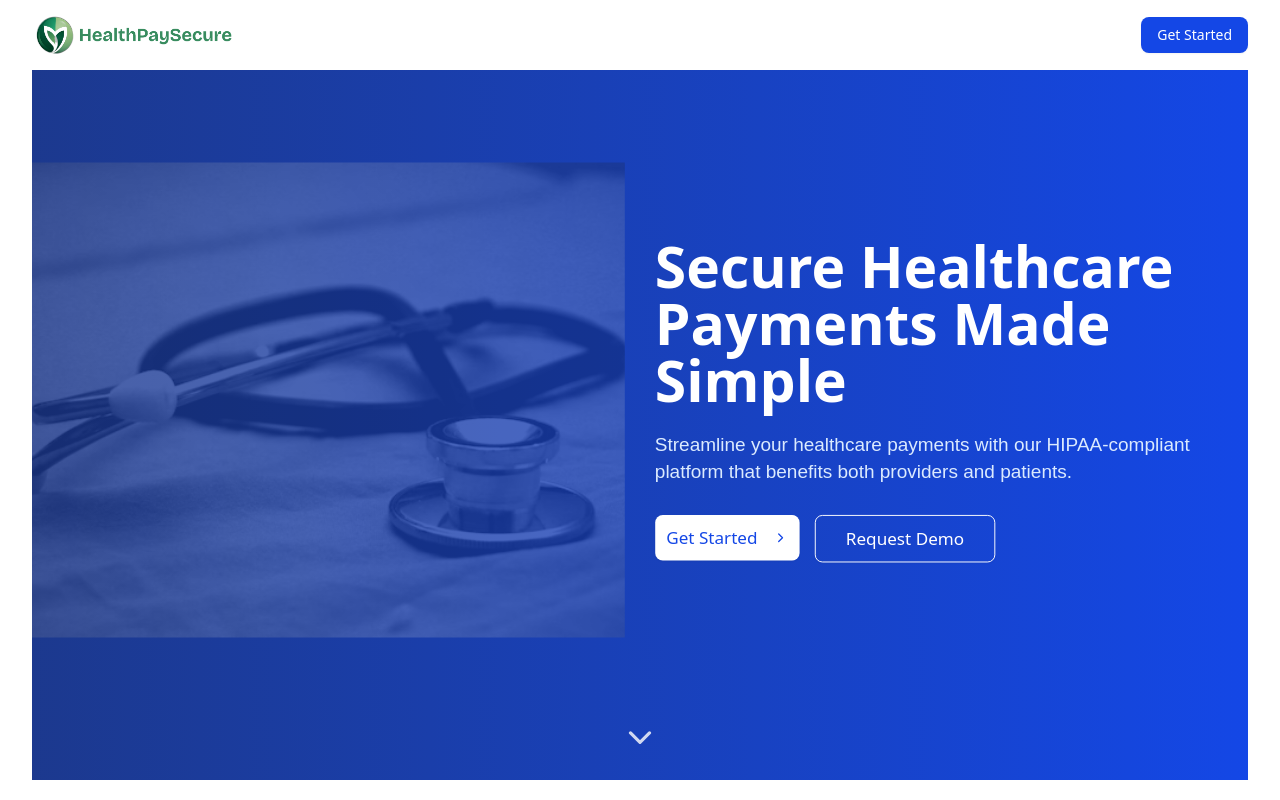
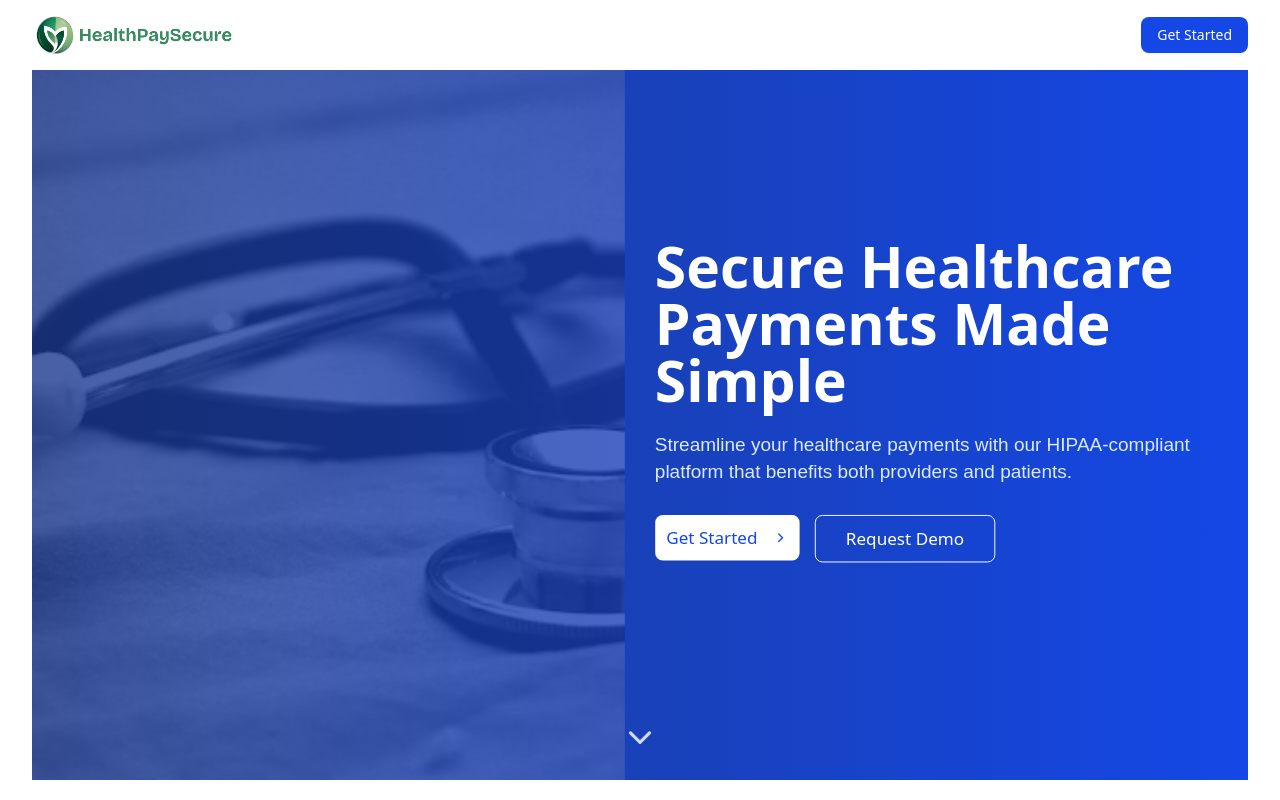
Before and after one commit to khadka27/product, a Next.js app: page / in a window 1280 px wide. Shown: the top 800 px of the page. Built offline with nearby package versions, Linux system fonts and the light colour scheme.

Commit message:
Refactor Image component usage for improved performance and layout

```diff
--- a/src/app/page.tsx
+++ b/src/app/page.tsx
@@ -645,25 +645,14 @@ export default function Home() {
         style={{ opacity, scale }}
         className="relative h-screen flex items-center overflow-hidden bg-gradient-to-r from-blue-900 to-blue-700"
       >
-        {/* <div className="relative w-full h-full">
+        <div className="relative w-full h-full">
           <Image
             src="/images/healthcare-hero.jpg"
             alt="Healthcare professional with patient"
             fill
             priority
             quality={90}
-            className="object-cover opacity-20"
-          />
-        </div> */}
-
-        <div className="relative w-full h-[500px]">
-          <Image
-            src="/images/healthcare-hero.jpg"
-            alt="Healthcare professional with patient"
-            fill
-            priority
-            quality={90}
-            sizes="100vw"
+            unoptimized
             className="object-cover opacity-20"
           />
         </div>
```
